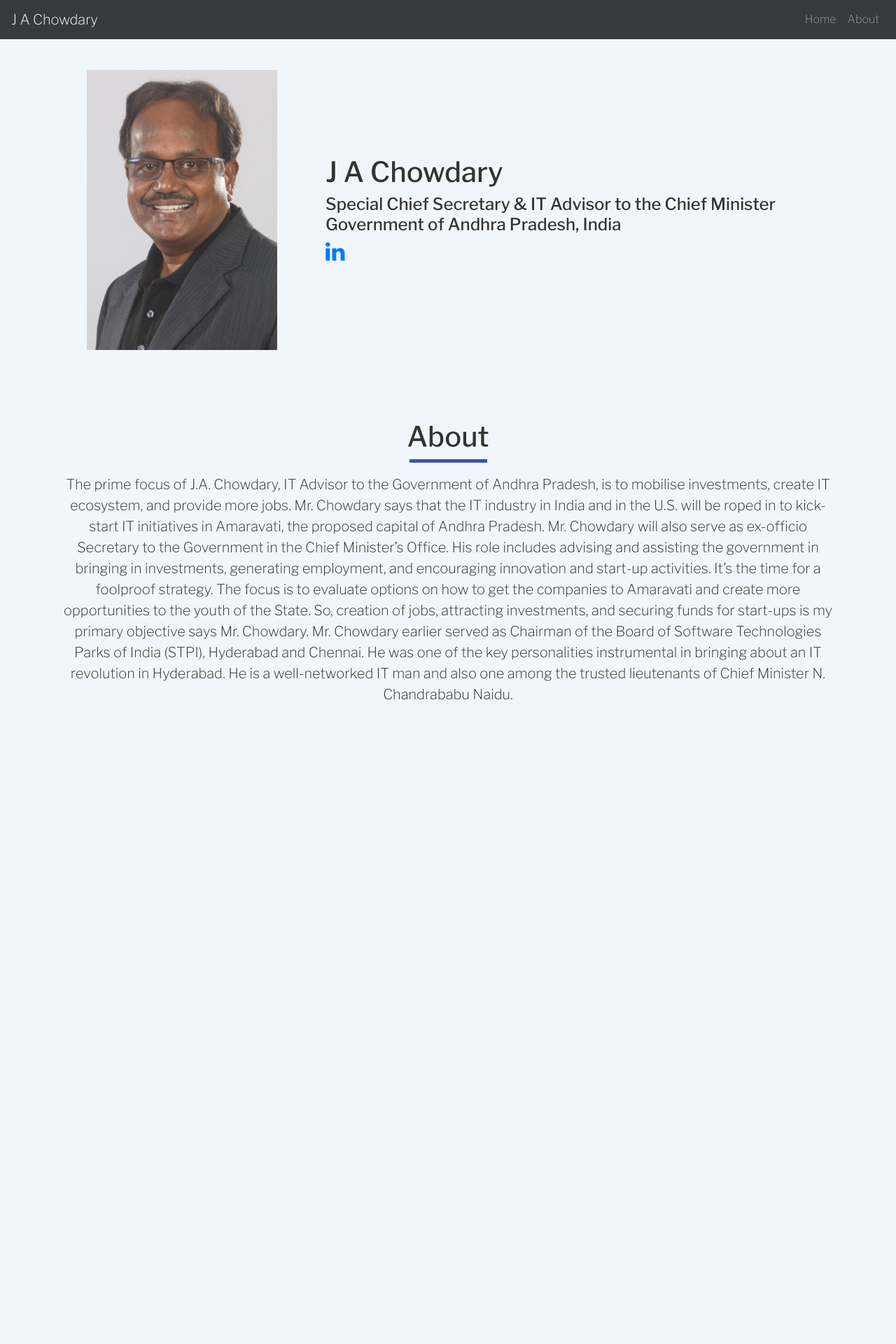
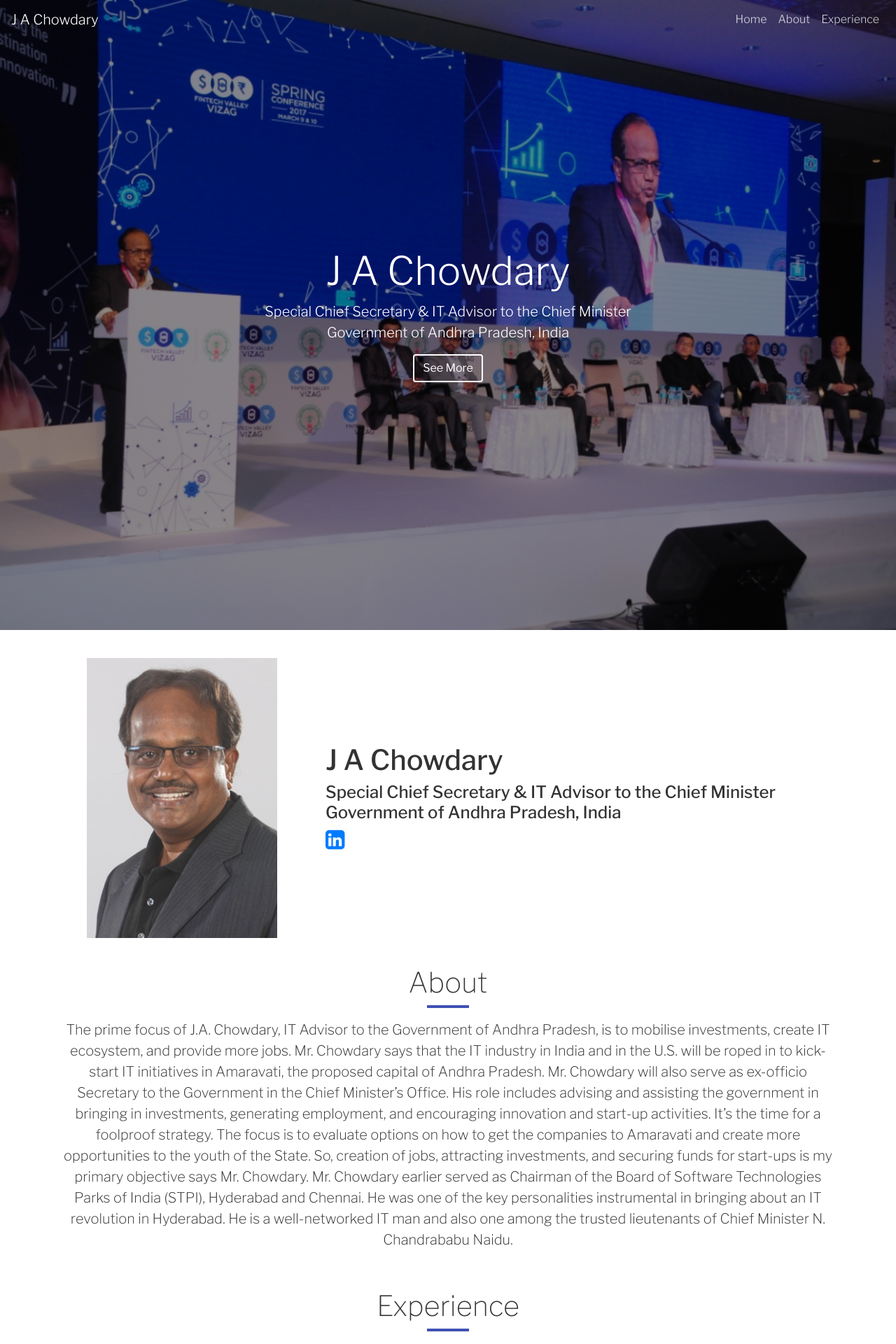
Before and after one commit to jachowdary/jachowdary.github.io, a Jekyll site: the page built from index.html, in a window 1280 px wide. Shown: the top 1920 px of the page at 70% size. Built offline with Jekyll 4.4.1, drawn with Linux system fonts in a browser that asks for light colours; nearby versions of some CDN libraries; before the commit the page ends 1023 px from its top, so only the background shows below that; some of the changed text lies outside the part shown.

Commit message:
modified

```diff
--- a/_includes/navbar.html
+++ b/_includes/navbar.html
@@ -7,10 +7,13 @@
   <div class="collapse navbar-collapse justify-content-end" id="navbarSupportedContent">
     <ul class="navbar-nav">
       <li class="nav-item">
-        <a class="nav-link" href="#">Home</a>
+        <a class="nav-link" href="#home">Home</a>
       </li>
       <li class="nav-item">
-        <a class="nav-link" href="#">About</a>
+        <a class="nav-link" href="#about">About</a>
+      </li>
+       <li class="nav-item">
+        <a class="nav-link" href="#experience">Experience</a>
       </li>
     </ul>
   </div>
--- a/_scss/_base.scss
+++ b/_scss/_base.scss
@@ -1,4 +1,4 @@
-@import url('https://fonts.googleapis.com/css?family=Libre+Franklin:200,400,500,700');
+@import url('https://fonts.googleapis.com/css?family=Libre+Franklin:100,200,300,400,500,700');
 
 html,
 body {
@@ -6,8 +6,15 @@ body {
   min-height: 100%;
   font-family: 'Libre Franklin', sans-serif;
   font-weight: 300;
-  background-color: #f1f6fd;
+  //background-color: #f1f6fd;
   color: #333;
+}
+
+dt{
+  margin-top: 40px;
+}
+dd{
+  border-bottom: 1px solid #eee;
 }
 
 .hero-unit {
@@ -18,17 +25,33 @@ body {
 .navbar-primary{
   position: absolute;
   width: 100%;
-  background-color: transparent;
+  background-color: transparent !important;
+
 }
 .navbar-brand{
   color: #fff !important;
 }
-.navbar-light .navbar-nav .nav-link{
-    color: #eee;
+.navbar-dark .navbar-nav .nav-link {
+    color: rgba(255,255,255,.8);
 }
 
 .us-line{
-  border-top: 5px solid #3F51B5;
+  border-top: 4px solid #3F51B5;
   margin-top: 5px;
-  width: 10%;
+  width: 60px;
 }
+.bold-text{
+  font-weight: 700;
+}
+.slim-text{
+  font-weight: 100;
+}
+.text-container{
+  color: #fff;
+}
+.btn-border{
+  background: transparent;
+  border: 2px solid #fff;
+  color: #fff;
+  cursor: pointer;
+}
--- a/index.html
+++ b/index.html
@@ -2,27 +2,98 @@
 layout: default
 ---
 
-<section>
+<section class="hero-unit" id="home">
 	<div class="container">
-		<div class="row" style="height: 600px;">
+		<div class="row justify-content-center" style="height: 100vh; min-height: 600px;">
+			<div class="col-md-8 align-self-center text-container" >
+				<h1 class="text-center display-4">J A Chowdary</h1>
+				<p class="lead text-center">Special Chief Secretary & IT Advisor to the Chief Minister <br>Government of Andhra Pradesh, India</p>
+				<div class="text-center">
+					<a class="btn btn-border" href="#info">See More</a>
+				</div>
+			</div>
+		</div>
+	</div>
+</section>
+
+<section style="padding: 40px 0px;" id="info">
+	<div class="container">
+		<div class="row">
 			<div class="col-md-4 align-self-center text-center">
 				<img src="assets/images/j-a-chowdary.jpg" height="400px;">
 			</div>
 			<div class="col-md-8 align-self-center">
 				<h1>J A Chowdary</h1>
 				<h4>Special Chief Secretary & IT Advisor to the Chief Minister <br>Government of Andhra Pradesh, India</h4>
-				<a href="https://www.linkedin.com/in/jachowdary/"><i class="fa fa-linkedin fa-2x" aria-hidden="true"></i></a>
+				<a href="https://www.linkedin.com/in/jachowdary/"><i class="fa fa-linkedin-square fa-2x" aria-hidden="true"></i></a>
 			</div>
 		</div>
 	</div>
 </section>
 
-<section >
+<section style="padding-bottom: 40px;" id="about">
 	<div class="container">
-		<h1 class="text-center">About</h1>
+		<h1 class="text-center slim-text">About</h1>
 		<hr class="us-line">
-		<p class="lead text-center">The prime focus of J.A. Chowdary, IT Advisor to the Government of Andhra Pradesh, is to mobilise investments, create IT ecosystem, and provide more jobs. Mr. Chowdary says that the IT industry in India and in the U.S. will be roped in to kick-start IT initiatives in Amaravati, the proposed capital of Andhra Pradesh. Mr. Chowdary will also serve as ex-officio Secretary to the Government in the Chief Minister’s Office. His role includes advising and assisting the government in bringing in investments, generating employment, and encouraging innovation and start-up activities. It’s the time for a foolproof strategy. The focus is to evaluate options on how to get the companies to Amaravati and create more opportunities to the youth of the State. So, creation of jobs, attracting investments, and securing funds for start-ups is my primary objective says Mr. Chowdary.
+		<p class="lead text-center" style="font-weight: 200;">The prime focus of J.A. Chowdary, IT Advisor to the Government of Andhra Pradesh, is to mobilise investments, create IT ecosystem, and provide more jobs. Mr. Chowdary says that the IT industry in India and in the U.S. will be roped in to kick-start IT initiatives in Amaravati, the proposed capital of Andhra Pradesh. Mr. Chowdary will also serve as ex-officio Secretary to the Government in the Chief Minister’s Office. His role includes advising and assisting the government in bringing in investments, generating employment, and encouraging innovation and start-up activities. It’s the time for a foolproof strategy. The focus is to evaluate options on how to get the companies to Amaravati and create more opportunities to the youth of the State. So, creation of jobs, attracting investments, and securing funds for start-ups is my primary objective says Mr. Chowdary.
 
 Mr. Chowdary earlier served as Chairman of the Board of Software Technologies Parks of India (STPI), Hyderabad and Chennai. He was one of the key personalities instrumental in bringing about an IT revolution in Hyderabad. He is a well-networked IT man and also one among the trusted lieutenants of Chief Minister N. Chandrababu Naidu.</p>
 	</div>
 </section>
+
+<section style="padding-bottom: 40px;" id="experience">
+	<div class="container">
+		<h1 class="text-center slim-text">Experience</h1>
+		<hr class="us-line">
+		<dl>
+			<dt><h4 class="bold-text">Special Chief Secretary & IT Advisor to Chief Minister of Andhra Pradesh </h4>
+				<p>Government of Andhra Pradesh</p></dt>
+			<dd>
+				<p>The prime focus of J.A. Chowdary, IT Adviser to the Government of Andhra Pradesh is to mobilise investments, create IT ecosystem, and provide more jobs. Mr. Chowdary says that the IT industry in India and in the U.S. will be roped in to kick-start IT initiatives in Amaravati, the proposed capital of Andhra Pradesh. </p>
+				<p>Mr. Chowdary will also serve as ex-officio Secretary to the Government in the Chief Minister’s Office. His role includes advising and assisting the government in bringing in investments, generating employment, and encouraging innovation and start-up activities. It’s the time for a foolproof strategy. </p>
+				<p>The focus is to evaluate options on how to get the companies to Amaravati and create more opportunities to the youth of the State. So, creation of jobs, attracting investments, and securing funds for start-ups is my primary objective says Mr. Chowdary.</p>
+				<p>Mr. Chowdary earlier served as Chairman of the Board of Software Technologies Parks of India (STPI), Hyderabad and Chennai. He was one of the key personalities instrumental in bringing about an IT revolution in Hyderabad. He is a well-networked IT man and also one among the trusted lieutenants of Chief Minister N. Chandrababu Naidu.</p>
+			</dd>
+
+			<dt><h4 class="bold-text">Co-founder & Executive Chairman</h4>
+				<p>TalentSprint</p>
+			</dt>
+			<dd>
+				<p>We are a transformation company. We are able to transform the lifes of several un-employed engineering graduates by giving the much needed experiential learning. Many undergraduates from the rural areas are getting benefited using our platform.</p>
+			</dd>
+
+			<dt>
+				<h4 class="bold-text">Managing Director</h4>
+				<p>Nvidia Graphics Pvt. Ltd., Hyderabad</p>
+			</dt>
+			<dd></dd>
+
+			<dt>
+				<h4 class="bold-text">President & CEO</h4>
+				<p>PortalPlayer, India</p>
+			</dt>
+			<dd></dd>
+
+			<dt>
+				<h4 class="bold-text">Chief Architect of High Tech City, Hyderabad</h4>
+				<p>Government of Andhra Pradesh</p>
+			</dt>
+			<dd>
+				<p>Cyber towers was the first largest IT facility originated from Andhra Pradesh as joint venture between L&T and APIIC, was specially appointed by Govt. of AP to ensure Hitech City a reality. Hitech City was the motivation for tech entrepreneurs to know and come to Andhra Pradesh in the beginning, Rest is History.</p>
+			</dd>
+
+			<dt>
+				<h4 class="bold-text">Founder & Director</h4>
+				<p>Software Technology parks of india</p>
+			</dt>
+			<dd></dd>
+
+		</dl>
+	</div>
+</section>
+
+<footer style="padding: 10px 0px;border-top: 1px solid #eee;background-color: #fafafa">
+	<div class="container-fluid">
+		<p class="text-center" style="margin-bottom: 0px;">© 2017 Preamble . All rights reserved | Design by W3layouts</p>
+	</div>
+</footer>
```
